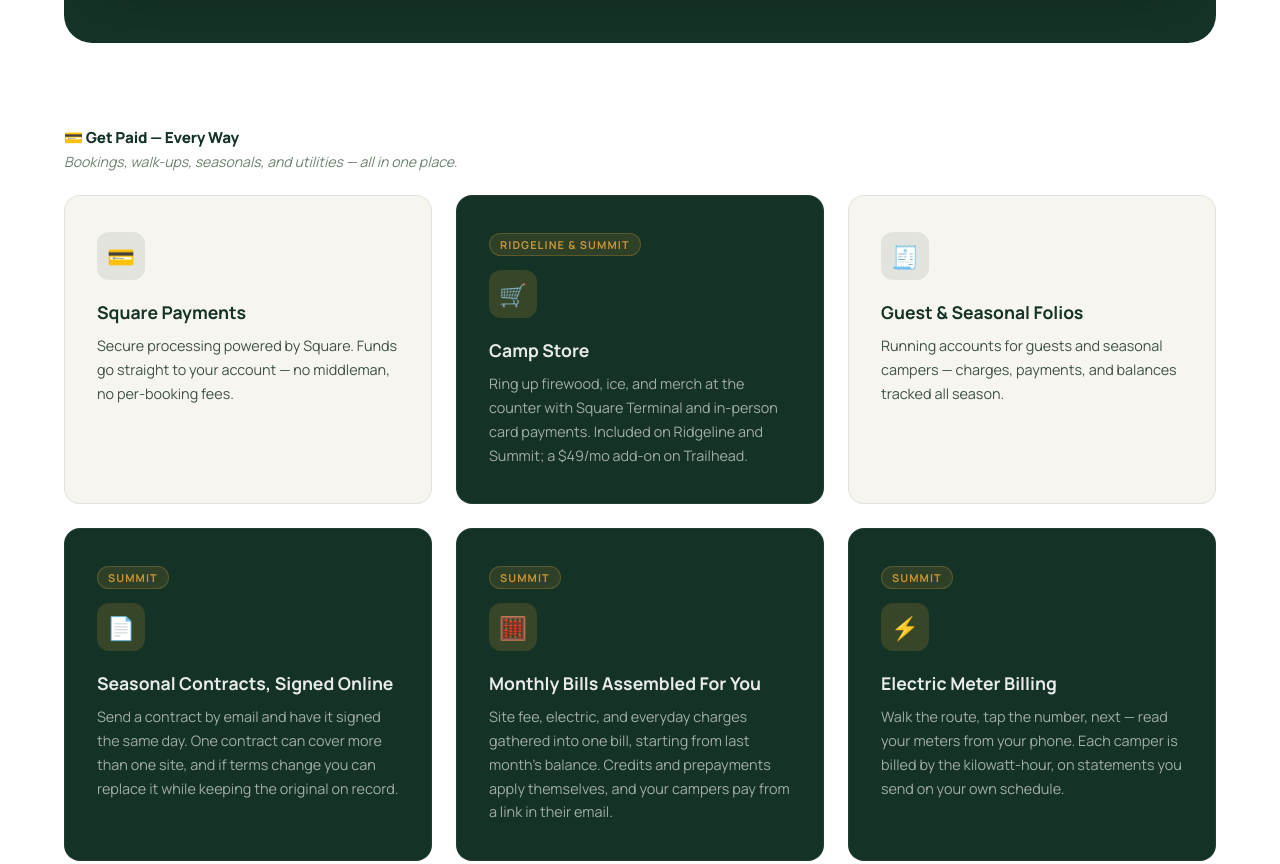
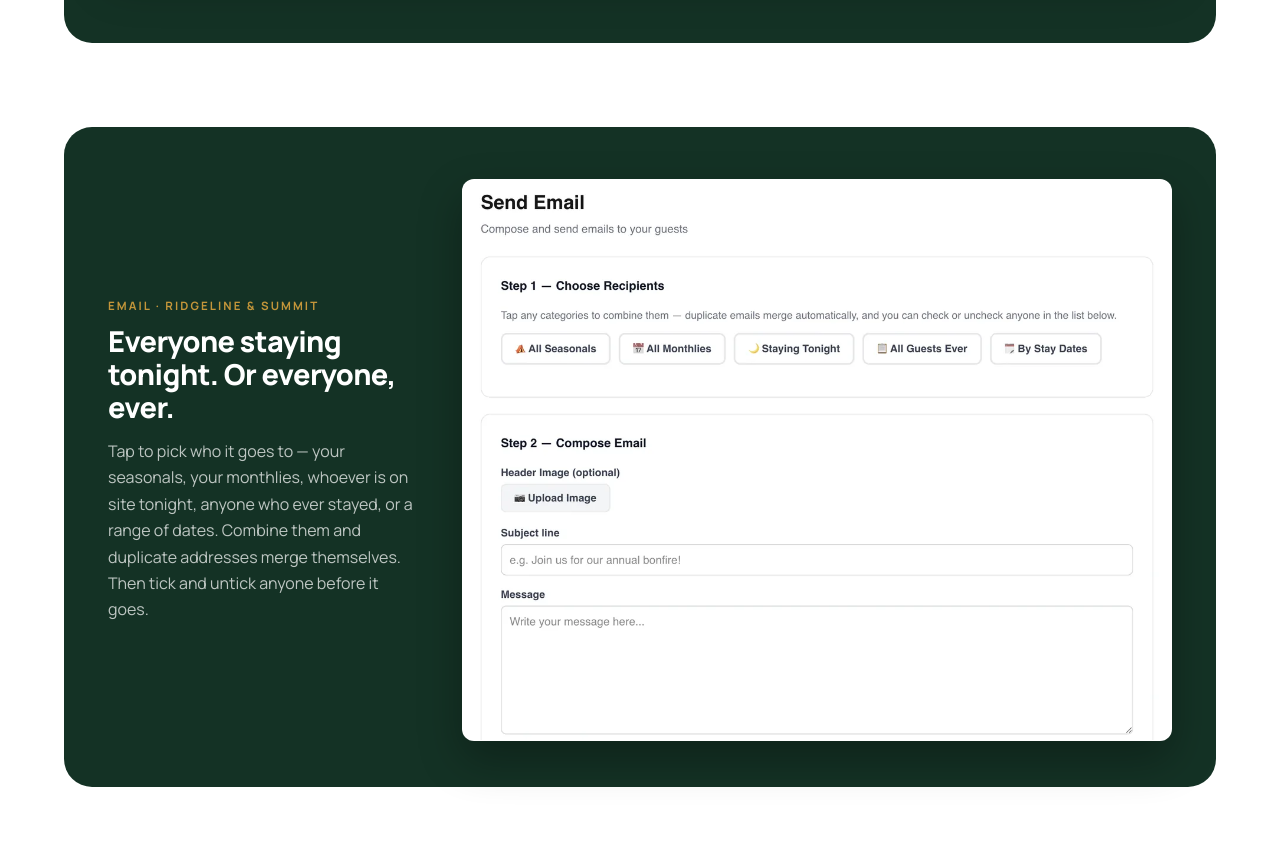
Before and after one commit to Cadyhollow/resonation-landing, a plain HTML site: page index.html in a window 1280 px wide. Shown: the part 5987-6851 px from the top of the page. Drawn offline with Linux system fonts and the light colour scheme.

Commit message:
Add the Send Email showcase band

```diff
--- a/index.html
+++ b/index.html
@@ -140,9 +140,15 @@
     .shot-phone { flex: 0 0 240px; }
     .shot-phone img { border-radius: 26px; border: 9px solid #0d1f16; box-shadow: 0 18px 44px rgba(0,0,0,0.38); }
     .shot-narrow { max-width: 520px; margin: 0 auto; }
+    .showcase.compact { display: flex; gap: 44px; align-items: center; }
+    .showcase.compact .showcase-head { text-align: left; margin: 0; flex: 0 0 310px; max-width: 310px; }
+    .showcase.compact .showcase-head h3 { font-size: clamp(1.4rem, 2.4vw, 1.8rem); }
+    .showcase.compact .shots { flex: 1; min-width: 0; }
     @media (max-width: 860px) {
       .showcase { padding: 38px 18px 32px; margin: 56px auto; border-radius: 20px; }
       .shots { flex-direction: column; gap: 26px; }
+      .showcase.compact { flex-direction: column; gap: 26px; }
+      .showcase.compact .showcase-head { flex: none; max-width: none; text-align: center; }
       .shot-phone { flex: none; max-width: 250px; margin: 0 auto; }
     }
     .features-grid { max-width: 1200px; margin: 0 auto; display: grid; grid-template-columns: repeat(auto-fit, minmax(300px, 1fr)); gap: 24px; }
@@ -651,6 +657,18 @@ c0 15 -9 28 -24 35 -13 5 -41 32 -62 59 -22 26 -45 54 -51 61 -7 7 -34 41 -60
         </figure>
       </div>
     </section>
+    <section class="showcase compact reveal">
+      <div class="showcase-head">
+        <div class="showcase-eyebrow">Email &middot; Ridgeline &amp; Summit</div>
+        <h3>Everyone staying tonight. Or everyone, ever.</h3>
+        <p>Tap to pick who it goes to &mdash; your seasonals, your monthlies, whoever is on site tonight, anyone who ever stayed, or a range of dates. Combine them and duplicate addresses merge themselves. Then tick and untick anyone before it goes.</p>
+      </div>
+      <div class="shots">
+        <figure class="shot">
+          <img src="img/send-email.webp" width="1200" height="949" loading="lazy" decoding="async" alt="The Send Email page: choosing who the email goes to" />
+        </figure>
+      </div>
+    </section>
     <div class="feature-group-header reveal">
       <div class="feature-group-label">💳 Get Paid — Every Way</div>
       <div class="feature-group-sub">Bookings, walk-ups, seasonals, and utilities — all in one place.</div>
```
Also changed, not shown: img/send-email.webp (added).
